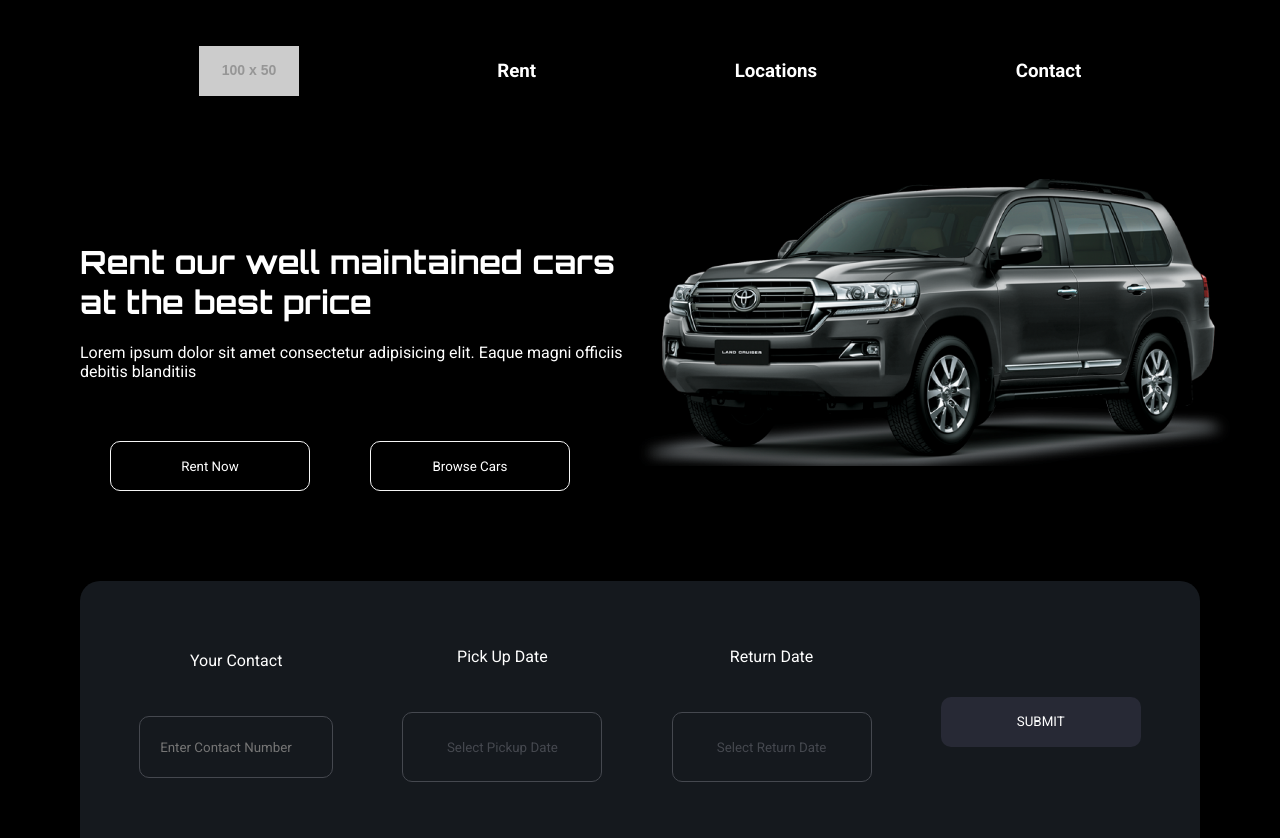
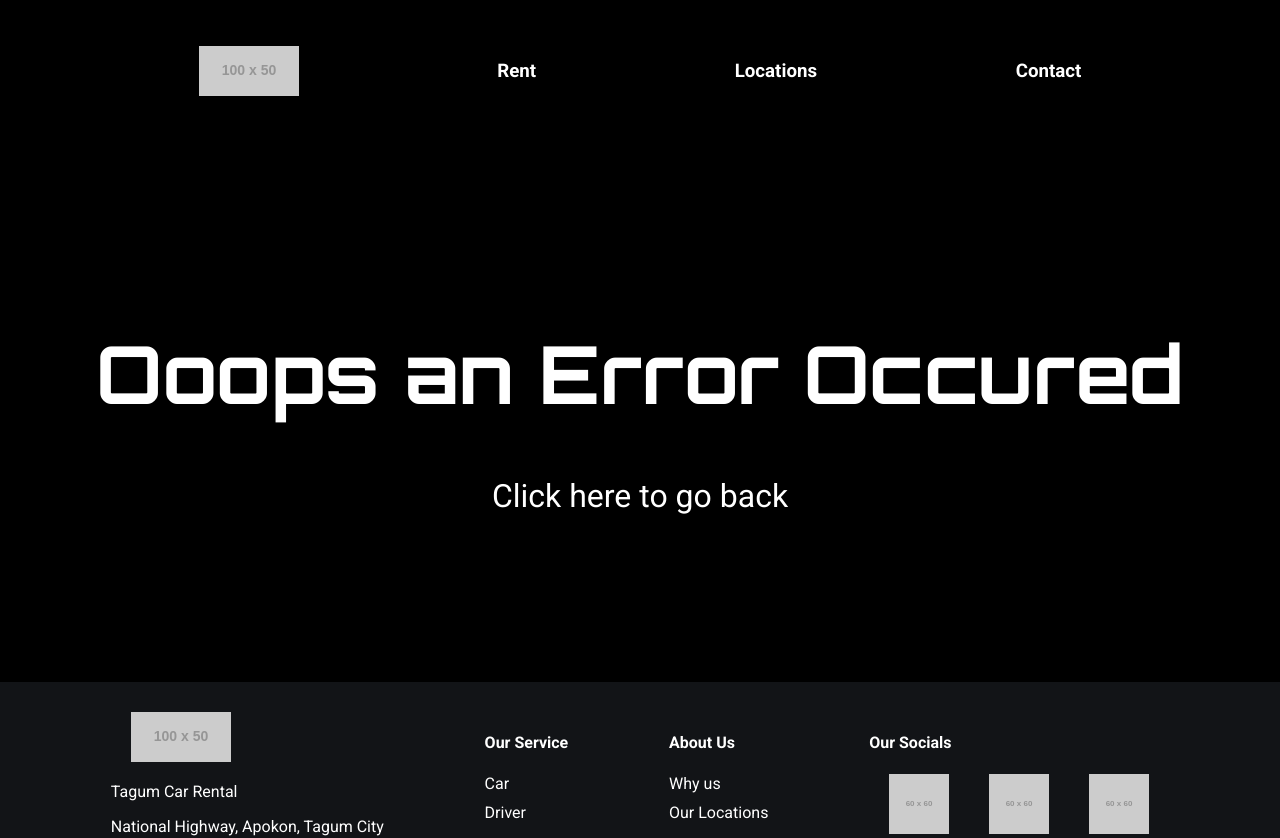
Before and after one commit to KenFemboy/Car-Rental-Website, a React (Vite) app in the folder car-rental-website/: page / in a window 1280 px wide. Shown: the top 838 px of the page. Built offline with nearby package versions, Linux system fonts and the light colour scheme.

Commit message:
hayst di jud

```diff
--- a/car-rental-website/src/App.jsx
+++ b/car-rental-website/src/App.jsx
@@ -15,7 +15,7 @@ function App() {
 
         <Router>
           <Routes>
-            <Route path="/" element={<Main />} />
+            <Route path="Car-Rental-Website/" element={<Main />} />
             <Route path="*" element={<ErrorPage />} />
           </Routes>
         </Router>
```
